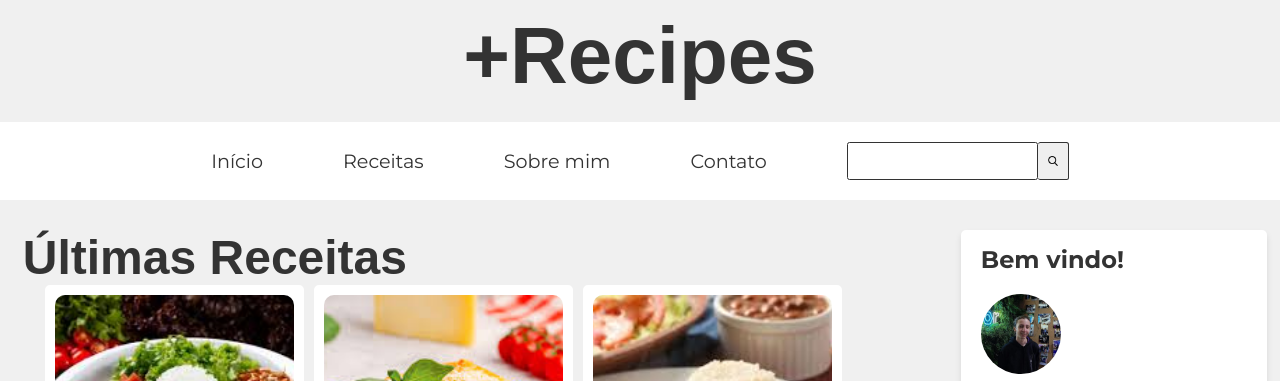
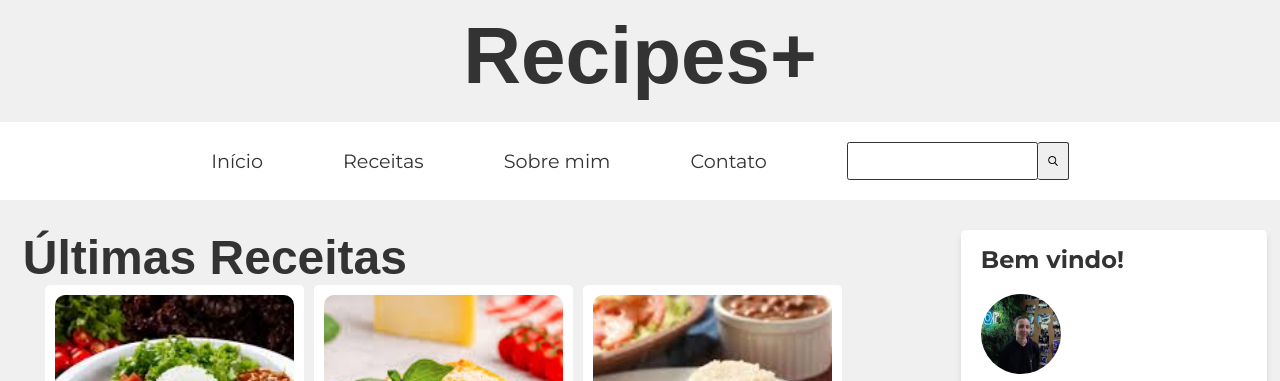
Before and after one commit to Victor-Lis/Exape, a plain HTML site: page index.html in a window 1280 px wide. Shown: the top 381 px of the page. Drawn offline with Linux system fonts and the light colour scheme; a web font is replaced by a local one.

Commit message:
fix: melhorando detalhes

```diff
--- a/index.html
+++ b/index.html
@@ -11,7 +11,7 @@
 </head>
 <body>
     <header>
-        <h1>+Recipes</h1>
+        <h1>Recipes+</h1>
         <nav>
             <a href="#">Início</a>
             <a href="#recipes">Receitas</a>
```
Also changed, not shown: food.html (+1 -1 lines), JS/script.js (line endings or trailing spaces).
